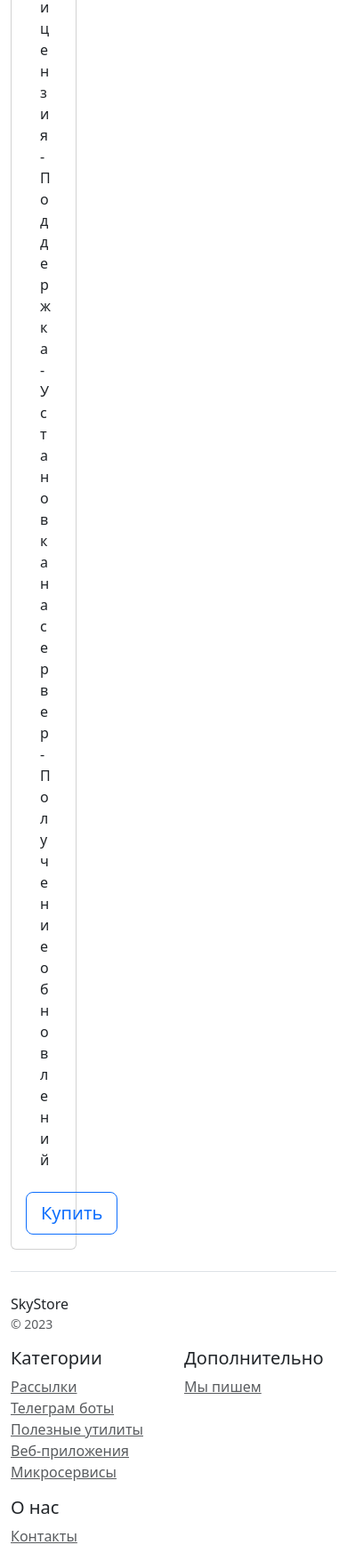
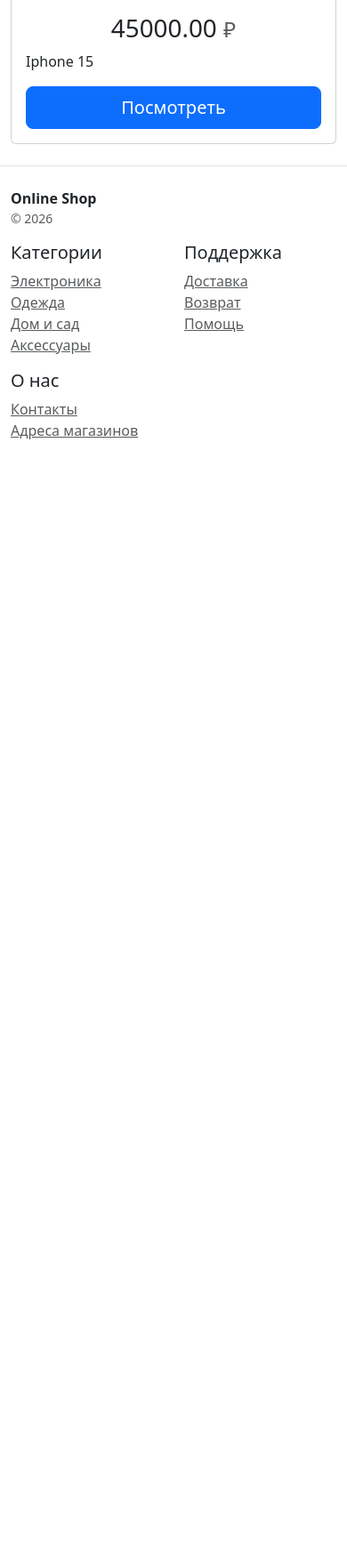
Before and after one commit to kulini4perm-coder/online_shop, a Django app: page /catalog/home/ in a window 390 px wide. Shown: the part 1077-2832 px from the top of the page at 89% size. After the commit the page ends 1571 px from the top, so only its background shows below. Run offline with Django 5.2, Linux system fonts and the light colour scheme; data comes from the database, SQL or seed files in the repository; some libraries are stand-ins or nearby versions.

Commit message:
Add product detail controller, ORM queries and template inheritance

```diff
--- /dev/null
+++ b/catalog/templates/catalog/base.html
@@ -0,0 +1,48 @@
+<!doctype html>
+<html lang="ru">
+<head>
+    <meta charset="utf-8">
+    <meta name="viewport" content="width=device-width, initial-scale=1">
+    <title>{% block title %}Online Shop{% endblock %}</title>
+    <link rel="stylesheet" href="/static/css/bootstrap.min.css">
+</head>
+<body>
+    <main>
+        {% block content %}
+        {% endblock %}
+    </main>
+    <footer class="pt-4 my-md-5 pt-md-5 border-top container">
+        <div class="row">
+            <div class="col-12 col-md">
+                <strong>Online Shop</strong>
+                <small class="d-block mb-3 text-muted">&copy; 2026</small>
+            </div>
+            <div class="col-6 col-md">
+                <h5>Категории</h5>
+                <ul class="list-unstyled text-small">
+                    <li><a class="text-muted" href="#">Электроника</a></li>
+                    <li><a class="text-muted" href="#">Одежда</a></li>
+                    <li><a class="text-muted" href="#">Дом и сад</a></li>
+                    <li><a class="text-muted" href="#">Аксессуары</a></li>
+                </ul>
+            </div>
+            <div class="col-6 col-md">
+                <h5>Поддержка</h5>
+                <ul class="list-unstyled text-small">
+                    <li><a class="text-muted" href="#">Доставка</a></li>
+                    <li><a class="text-muted" href="#">Возврат</a></li>
+                    <li><a class="text-muted" href="#">Помощь</a></li>
+                </ul>
+            </div>
+            <div class="col-6 col-md">
+                <h5>О нас</h5>
+                <ul class="list-unstyled text-small">
+                    <li><a class="text-muted" href="/contacts/">Контакты</a></li>
+                    <li><a class="text-muted" href="#">Адреса магазинов</a></li>
+                </ul>
+            </div>
+        </div>
+    </footer>
+    <script src="/static/js/bootstrap.bundle.min.js"></script>
+</body>
+</html>
--- a/catalog/templates/catalog/home.html
+++ b/catalog/templates/catalog/home.html
@@ -1,79 +1,47 @@
-<!doctype html>
-<html lang="en">
-<head>
-    <meta charset="utf-8">
-    <meta name="viewport" content="width=device-width, initial-scale=1">
-    <title>Skystore</title>
-    <link rel="stylesheet" type="text/css" href="/static/css/bootstrap.min.css">
+{% extends 'catalog/base.html' %} <!-- Наследуем базовый шаблон -->
 
-</head>
-<body>
-<div class="d-flex flex-column flex-md-row align-items-center p-3 px-md-4 mb-3 bg-white border-bottom box-shadow">
-    <h5 class="my-0 mr-md-auto font-weight-normal">Skystore</h5>
-    <nav class="ms-5">
-        <a class="p-2 btn btn-outline-primary" href="/">Каталог</a>
-        <a class="p-2 btn btn-outline-primary" href="/contacts/">Контакты</a>
-    </nav>
-</div>
+{% block title %}Главная | Online Shop{% endblock %}
 
+{% block content %}
+{% include 'catalog/menu.html' %} <!-- Вставляем подшаблон -->
 <div class="pricing-header px-3 py-3 pt-md-5 pb-md-4 mx-auto text-center">
-    <h1 class="display-4">Skystore</h1>
-    <p class="lead">Skystore - это отличный вариант хранения ваших плагинов и примеров кода, который вы бы хотели
-        продать</p>
+    <h1 class="display-4">Online Shop</h1>
+    <p class="lead">Вещи, которые приносят радость в ваш дом.</p>
 </div>
 
 <div class="container">
-    <div class="row text-center">
-        <div class="col-3">
+    <div class="row">
+        {% for product in products %}
+        <div class="col-md-4 col-sm-6">
             <div class="card mb-4 box-shadow">
                 <div class="card-header">
-                    <h4 class="my-0 font-weight-normal">Удобный сервис рассылок</h4>
+                    <h4 class="my-0 font-weight-normal text-truncate text-center">{{ product.name }}</h4>
                 </div>
                 <div class="card-body">
-                    <h1 class="card-title pricing-card-title">$ 140</h1>
-                    <ul class="list-unstyled mt-3 mb-4 text-start m-3">
-                        <li>- Неограниченная лицензия</li>
-                        <li>- Поддержка</li>
-                        <li>- Установка на сервер</li>
-                        <li>- Получение обновлений</li>
-                    </ul>
-                    <button type="button" class="btn btn-lg btn-block btn-outline-primary">Купить</button>
+                    {% if product.image %}
+                        <img src="{{ product.image.url }}"
+                             class="img-fluid mb-3 d-block mx-auto"
+                             alt="{{ product.name }}"
+                             style="height: 200px; object-fit: cover;">
+                    {% else %}
+                        <img src="/static/images/placeholder.png"
+                             class="img-fluid mb-3 d-block mx-auto"
+                             alt="Нет фото">
+                    {% endif %}
+                    <h1 class="card-title pricing-card-title text-center">{{ product.price }} <small class="text-muted">₽</small>
+                    </h1>
+
+                    <p class="card-text text-start">
+                        {{ product.description|truncatechars:100 }} <!-- Сокращение до 100 символов -->
+                    </p>
+
+                    <div class="d-grid">
+                        <a href="{% url 'catalog:product_detail' product.id %}" class="btn btn-lg btn-primary">Посмотреть</a>
+                    </div>
                 </div>
             </div>
         </div>
+        {% endfor %}
     </div>
-
-    <footer class="pt-4 my-md-5 pt-md-5 border-top">
-        <div class="row">
-            <div class="col-12 col-md">
-                SkyStore
-                <small class="d-block mb-3 text-muted">&copy; 2023</small>
-            </div>
-            <div class="col-6 col-md">
-                <h5>Категории</h5>
-                <ul class="list-unstyled text-small">
-                    <li><a class="text-muted" href="#">Рассылки</a></li>
-                    <li><a class="text-muted" href="#">Телеграм боты</a></li>
-                    <li><a class="text-muted" href="#">Полезные утилиты</a></li>
-                    <li><a class="text-muted" href="#">Веб-приложения</a></li>
-                    <li><a class="text-muted" href="#">Микросервисы</a></li>
-                </ul>
-            </div>
-            <div class="col-6 col-md">
-                <h5>Дополнительно</h5>
-                <ul class="list-unstyled text-small">
-                    <li><a class="text-muted" href="#">Мы пишем</a></li>
-                </ul>
-            </div>
-            <div class="col-6 col-md">
-                <h5>О нас</h5>
-                <ul class="list-unstyled text-small">
-                    <li><a class="text-muted" href="/contacts/">Контакты</a></li>
-                </ul>
-            </div>
-        </div>
-    </footer>
 </div>
-<script src="/static/js/bootstrap.bundle.min.js"></script>
-</body>
-</html>
+{% endblock %}
--- /dev/null
+++ b/catalog/templates/catalog/menu.html
@@ -0,0 +1,7 @@
+<div class="d-flex flex-column flex-md-row align-items-center p-3 px-md-4 mb-3 bg-white border-bottom box-shadow">
+    <h5 class="my-0 mr-md-auto font-weight-normal">Online Shop</h5>
+    <nav class="ms-md-auto">
+        <a class="p-2 btn btn-outline-primary" href="{% url 'catalog:home' %}">Каталог</a>
+        <a class="p-2 btn btn-outline-primary" href="{% url 'catalog:contacts' %}">Контакты</a>
+    </nav>
+</div>
--- a/catalog/urls.py
+++ b/catalog/urls.py
@@ -1,5 +1,6 @@
 from django.urls import path
 from . import views
+from .views import product_detail
 
 
 app_name = 'catalog'
@@ -7,4 +8,5 @@
 urlpatterns = [
     path('home/', views.home, name='home'),
     path('contacts/', views.contacts, name='contacts'),
+    path('product/<int:product_id>/', product_detail, name='product_detail'),
 ]
--- a/catalog/views.py
+++ b/catalog/views.py
@@ -1,8 +1,14 @@
 from django.shortcuts import render
 from django.http import HttpResponse
+from .models import Product
+
 
 def home(request):
-    return render(request, 'catalog/home.html')
+    products = Product.objects.all()
+    context = {
+        'products': products
+    }
+    return render(request, 'catalog/home.html', context)
 
 def contacts(request):
     if request.method == "POST":
@@ -11,3 +17,9 @@
 
         return HttpResponse(f'Спасибо, {name}! Сообщение получено.')
     return render(request, 'catalog/contacts.html')
+
+def product_detail(request, product_id):
+    # Получаем один товар по его id
+    product = Product.objects.get(id=product_id)
+    context = {'product': product}
+    return render(request, 'catalog/product_detail.html', context=context)
```
Also changed, not shown: catalog/templates/catalog/contacts.html (+11 -59 lines), catalog/templates/catalog/product_detail.html (added, +38 -0 lines), media/photos/Iphone.jpg (added), media/photos/notebook.jpg (added), media/photos/t-shirt.jpg (added).
